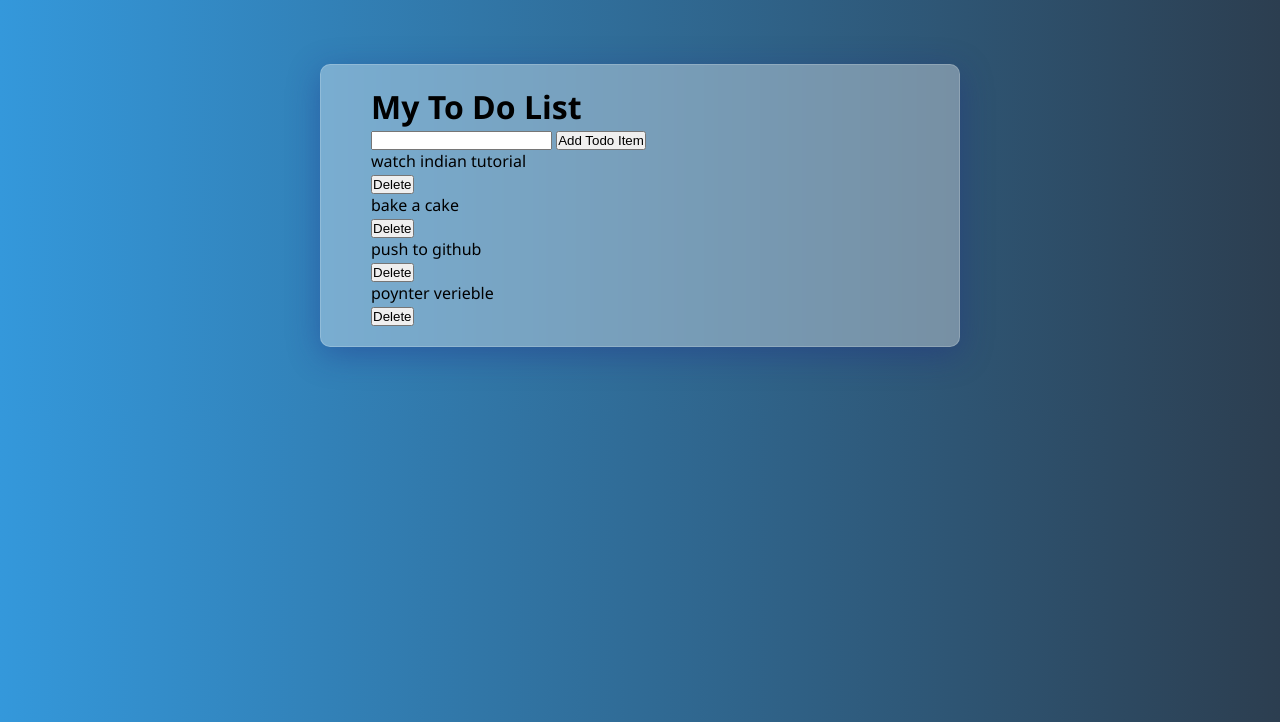
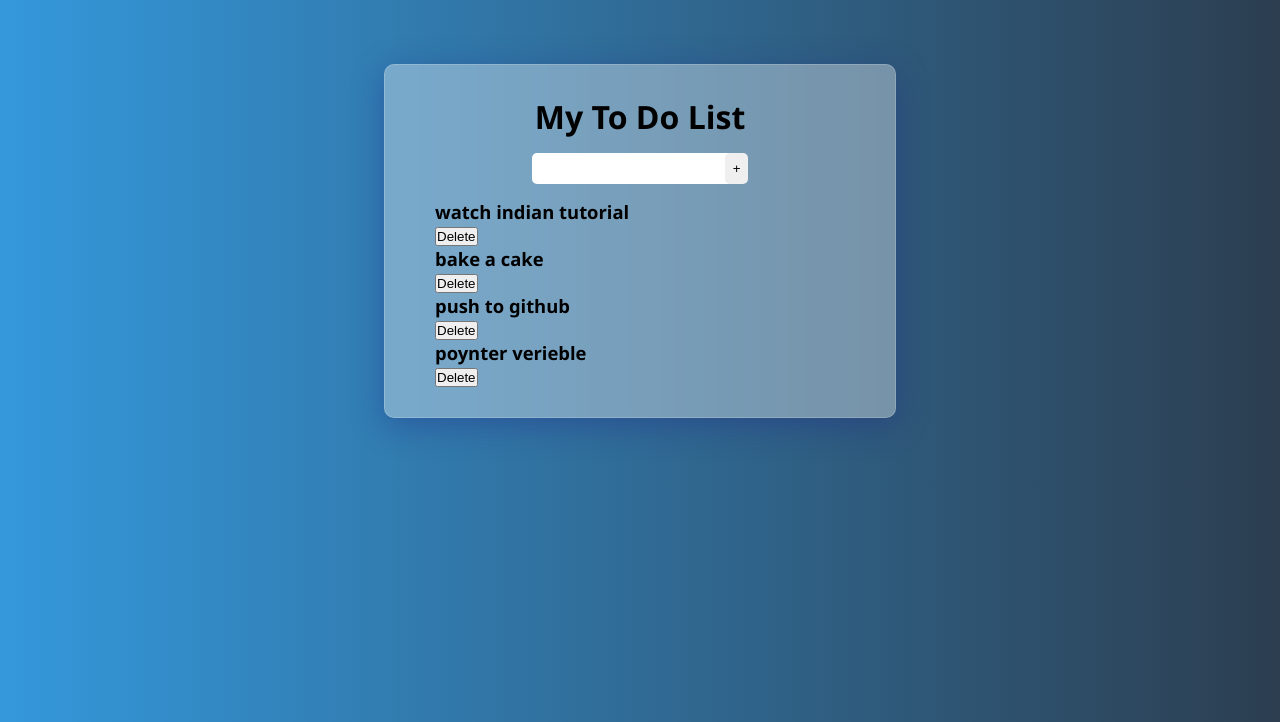
Before and after one commit to miker-bice/simple-todoapp-django, a Django app: page /todoapp/ in a window 1280 px wide. Shown: the top 722 px of the page. Run offline with Django 3.2, Linux system fonts and the light colour scheme; data comes from the database, SQL or seed files in the repository; both versions use the stored data as it was after the commit.

Commit message:
refinements made in the UI

```diff
--- a/static/css/base.css
+++ b/static/css/base.css
@@ -23,7 +23,7 @@ body{
 body{
     background: -webkit-linear-gradient(to right, #3498db, #2c3e50);  /* Chrome 10-25, Safari 5.1-6 */
     background: linear-gradient(to right, #3498db, #2c3e50); /* W3C, IE 10+/ Edge, Firefox 16+, Chrome 26+, Opera 12+, Safari 7+ */
-    padding: 5% 25%;
+    padding: 5% 30%;
 }
 .main-todo-card{
     background: rgba( 255, 255, 255, 0.35 );
@@ -32,5 +32,30 @@ body{
     -webkit-backdrop-filter: blur( 2px );
     border-radius: 10px;
     border: 1px solid rgba( 255, 255, 255, 0.18 );
-    padding: 20px 50px;
+    padding: 30px 50px;
 }
+.main-todo-card h1{
+    text-align: center;
+    margin-bottom: 15px;
+}
+.main-input-form{
+    margin-bottom: 15px;
+    text-align: center;
+}
+.todo-input{
+    padding: 8px 12px;
+    border: none;
+    border-radius: 5px;
+}
+.todo-inpput::focus{
+    border: none;
+}
+.todo-input-btn{
+    padding: 8px;
+    border: none;
+    border-radius: 5px;
+    margin-left: -12px;
+}
+.main-todo-card li>h2{
+    font-size: 1.15em;
+}
--- a/todoapp/templates/todoapp/index.html
+++ b/todoapp/templates/todoapp/index.html
@@ -1,17 +1,18 @@
-{% extends 'base.html' %}
-{% block content %}
-<form action="/addTodoItem" method="post">
+{% extends 'base.html' %} {% block content %}
+<form class="main-input-form" action="/addTodoItem" method="post">
   {% csrf_token %}
-    <input type="text" name="content">
-    <input type="submit" value="Add Todo Item">
+  <input class="todo-input" type="text" name="content" />
+  <input class="todo-input-btn" type="submit" value="+" />
 </form>
 
 <ul>
   {% for item in all_items %}
-    <li>{{ item.content }}</li>
+  <li>
+    <h2>{{ item.content }}</h2>
+  </li>
   <form action="/deleteTodoItem/{{ item.id }}/" method="post">
     {% csrf_token %}
-        <input type="submit" value="Delete">
+    <input type="submit" value="Delete" />
   </form>
   {% endfor %}
 </ul>
```
Also changed, not shown: db.sqlite3. Lines whose indentation alone changed are shown as unchanged.
